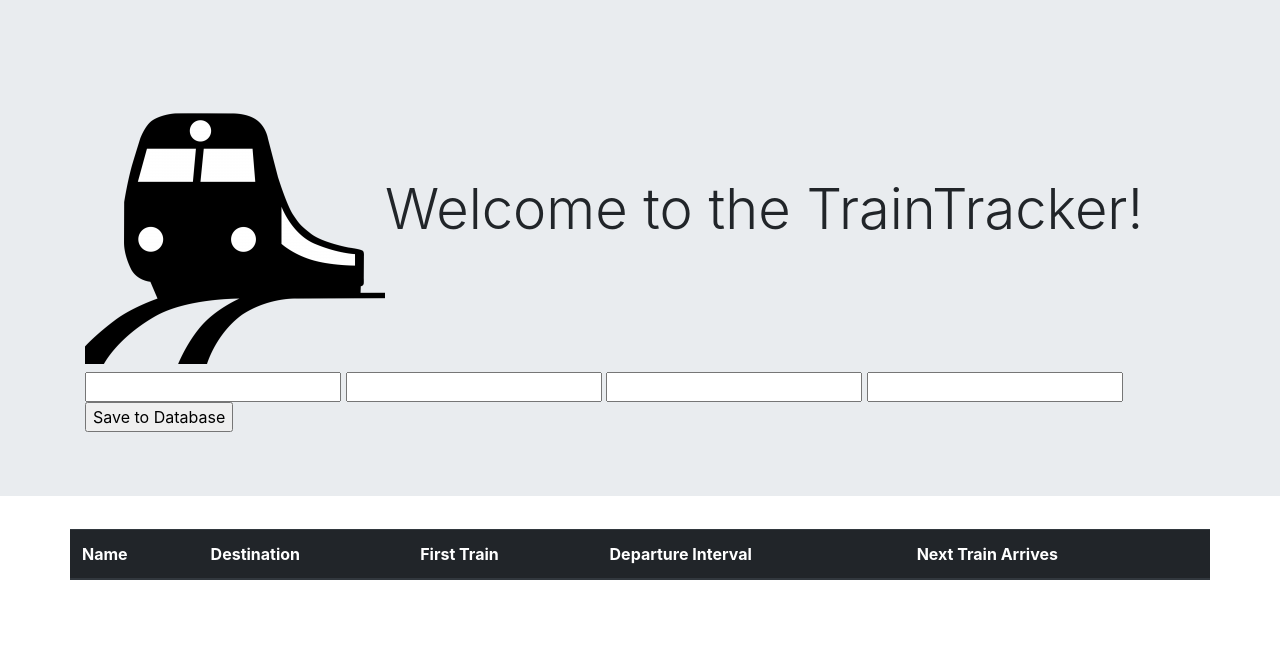
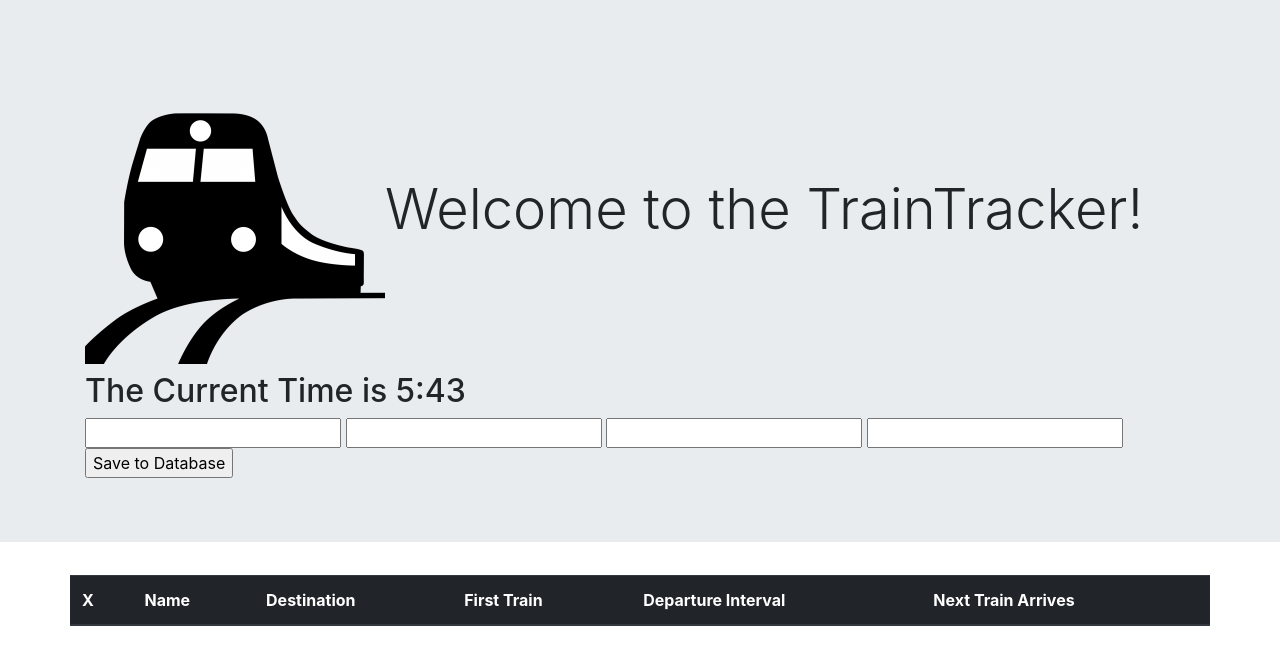
Before and after one commit to VivaMango/TrainTracker, a plain HTML site: page index.html in a window 1280 px wide. Drawn offline with nearby package versions, Linux system fonts and the light colour scheme; no server answers.

Commit message:
currentTime working

```diff
--- a/assets/javascript/app.js
+++ b/assets/javascript/app.js
@@ -72,6 +72,7 @@ function rowGenerator (name , destination , start , rate) {
     var dataArray = [name , destination , start , rate]
     var thData = $("<th>")
     thData.attr("scope" , "row")
+    thData.text("X")
     dataArray.forEach(function(element) {
         var newData = $("<td>")
         newData.text(element)
@@ -86,3 +87,14 @@ function rowGenerator (name , destination , start , rate) {
     newRow.prepend(thData)
     $("#tableBody").append(newRow)
 }
+
+var currentTime = new Date(),
+      hours = currentTime.getHours(),
+      minutes = currentTime.getMinutes();
+
+	if (minutes < 10) {
+	 minutes = "0" + minutes;
+  }
+
+    console.log(hours + ":" + minutes , "currentTime")
+    $("#currentTime").text(hours + ":" + minutes)
--- a/index.html
+++ b/index.html
@@ -24,6 +24,7 @@
     <div class="jumbotron jumbotron-fluid">
             <div class="container">
                 <h1 class="display-4"><img src="assets/images/traintrackerlogo.png" alt="ttlogo">Welcome to the TrainTracker!</h1>
+                <h2 id=timeContainer>The Current Time is <span id=currentTime></span></h2>
                 <form class="inputForm">
                     <input id="nameInput" type="text" name="nameInput"></input>
                     <input id="destinationInput" type="text" name="destinationInput"></input>
@@ -41,6 +42,7 @@
                 <table class="table">
                         <thead class="thead-dark">
                           <tr>
+                            <th scope="col">X</th>
                             <th scope="col">Name</th>
                             <th scope="col">Destination</th>
                             <th scope="col">First Train</th>
```
